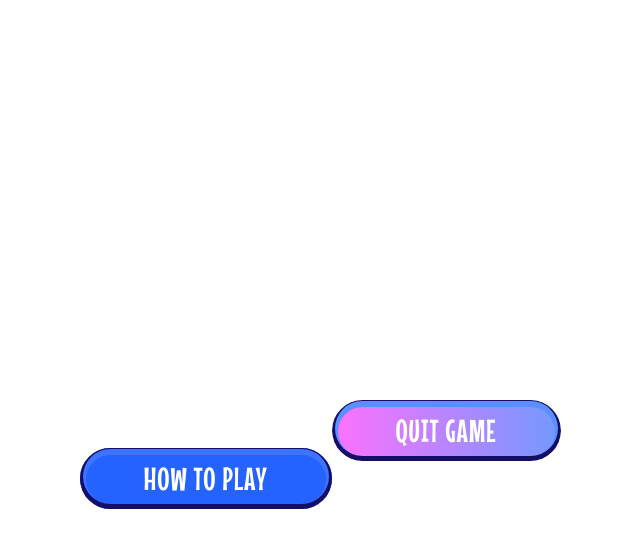
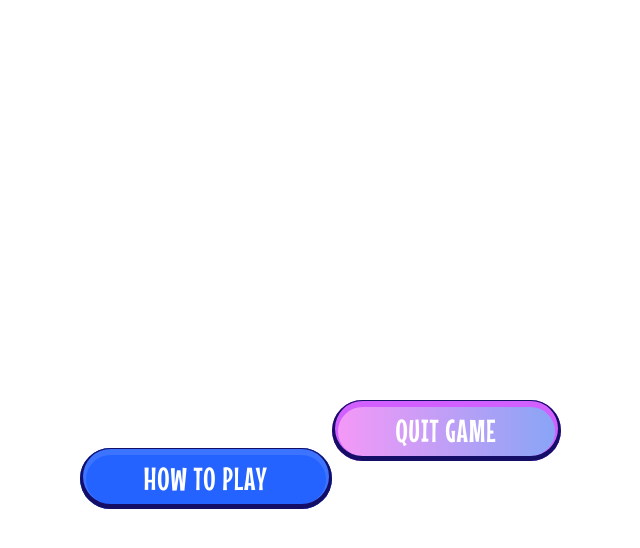
Before and after one commit to anitayawson/Hangman-Game, a React (Create React App) app: page / in a window 1280 px wide. In both pictures the pointer is over the button "QUIT GAME". Shown: the top 548 px of the page, without its empty margins (320-960 px from the left). Built offline with nearby package versions, Linux system fonts and the light colour scheme.

Commit message:
adjust btn hover styling

```diff
--- a/src/components/Buttons/Buttons.scss
+++ b/src/components/Buttons/Buttons.scss
@@ -37,7 +37,7 @@ div {
   cursor: pointer;
 
   &:hover {
-    background-color: #3c74ff;
-    box-shadow: inset 0px -2px 0px 3px #140e66, inset 0px 1px 0px 6px #5a8fff;
+    background: linear-gradient(to right, #f798f7 0%, #86a5f6 100%);
+    box-shadow: inset 0px -2px 0px 3px #140e66, inset 0px 1px 0px 6px #d260ff;
   }
 }
```
